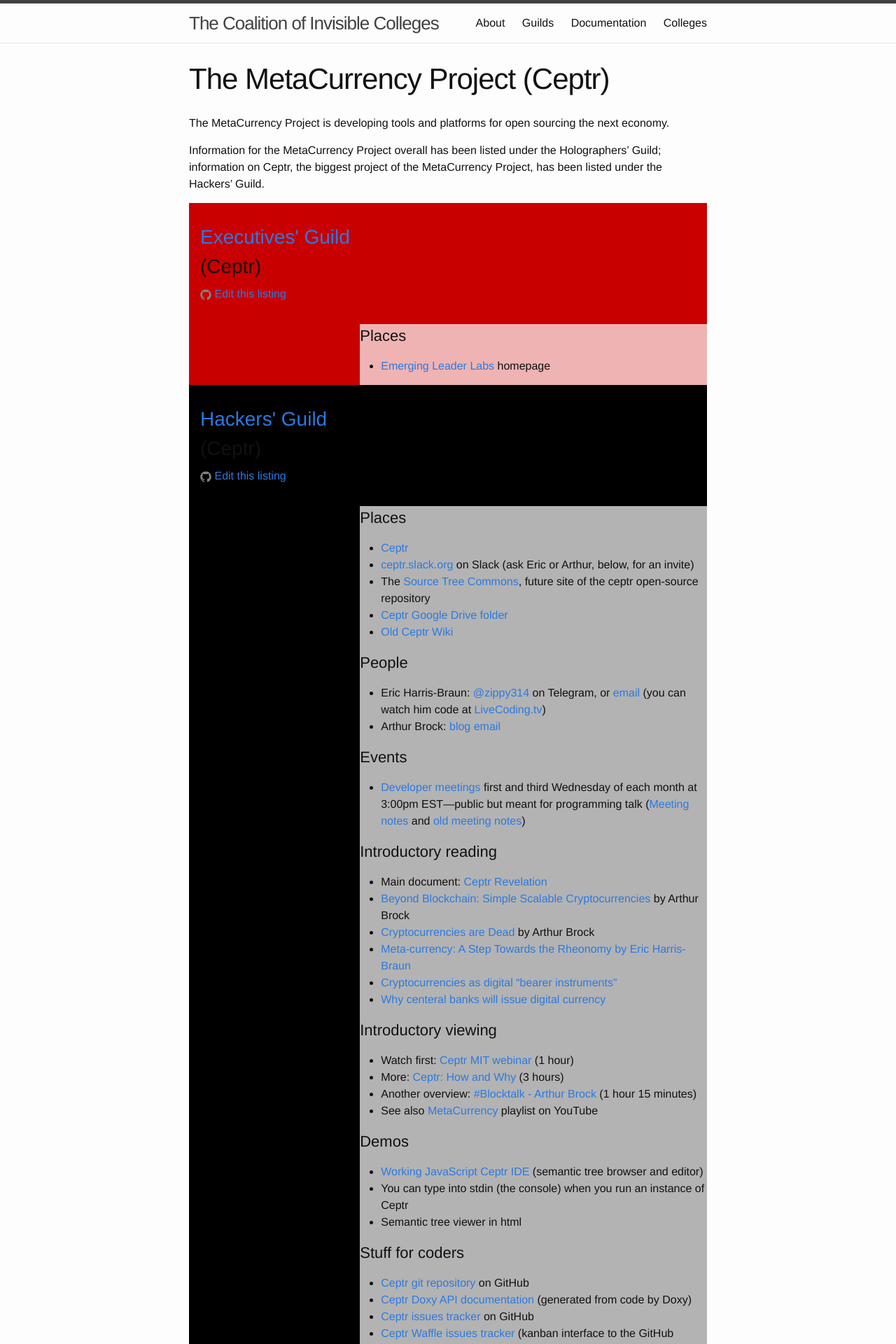
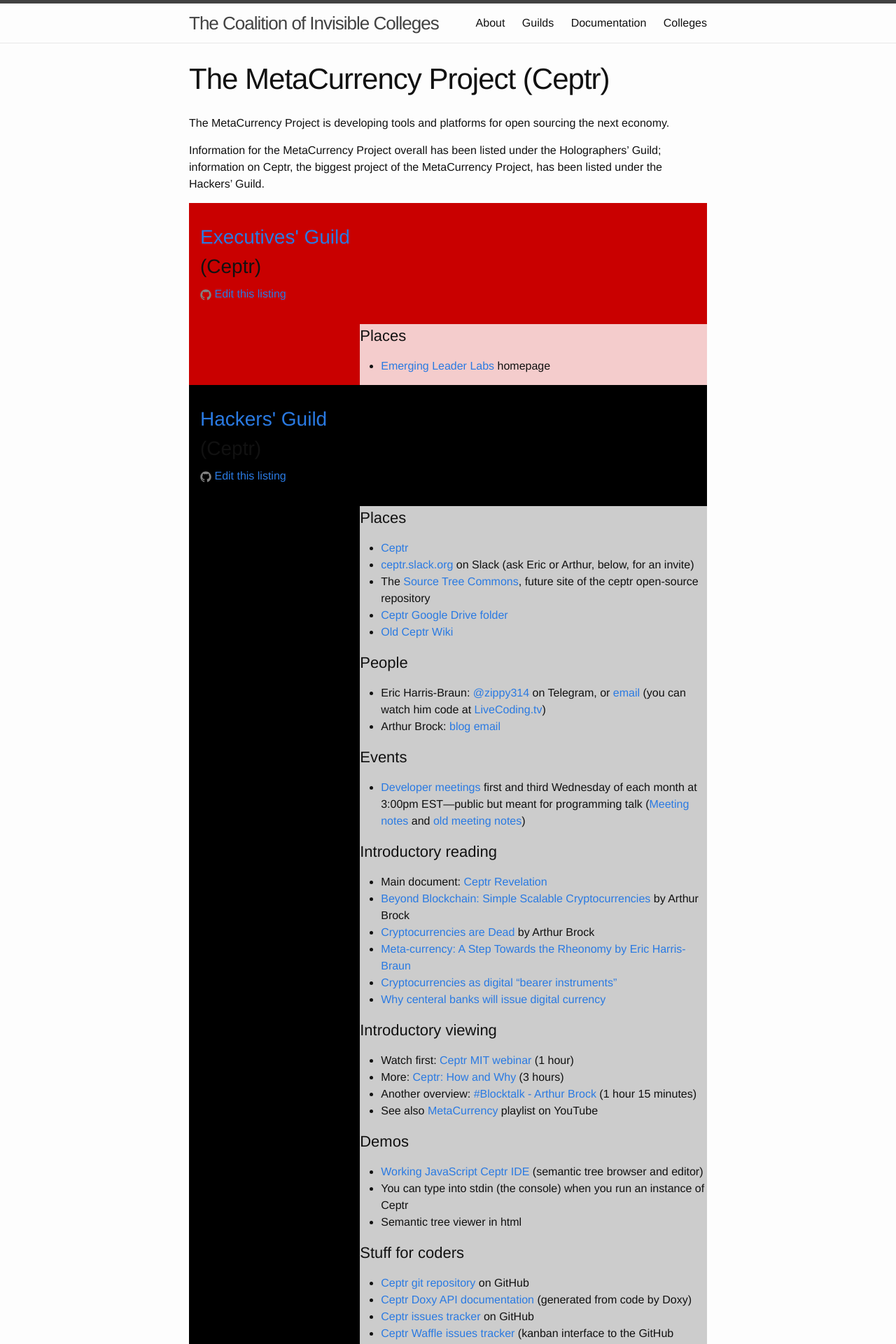
Before and after one commit to coalition-of-invisible-colleges/cic.github.io, a Jekyll site: the page built from colleges/Ceptr.md, in a window 1280 px wide. Shown: the top 1920 px of the page at 70% size. Built offline with Jekyll 4.4.1, drawn with Linux system fonts in a browser that asks for light colours.

Commit message:
Update _layout.scss

```diff
--- a/_sass/_layout.scss
+++ b/_sass/_layout.scss
@@ -264,7 +264,7 @@
 }
 
 @include media-query($on-laptop) {
-  .guildtitle {
+  .guildtitle h2 {
     font-size: 0.6em;
   }
 }
@@ -272,7 +272,7 @@
 .listing .guildlisting {
   float: right;
   width: 67%;
-  background-color: rgba(255, 255, 255, 0.7);
+  background-color: rgba(255, 255, 255, 0.8);
 }
 
 .listing.executives {
```
